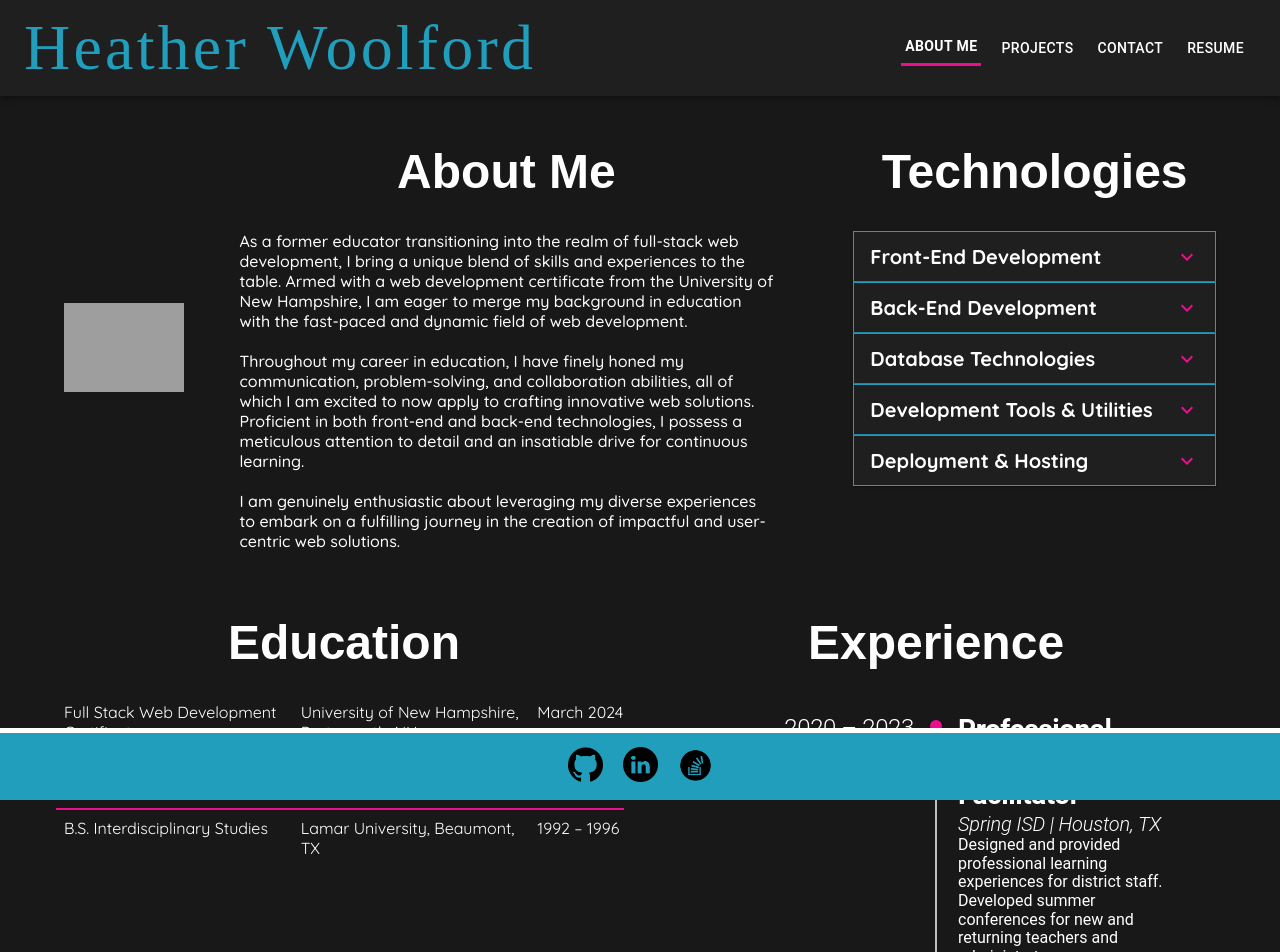
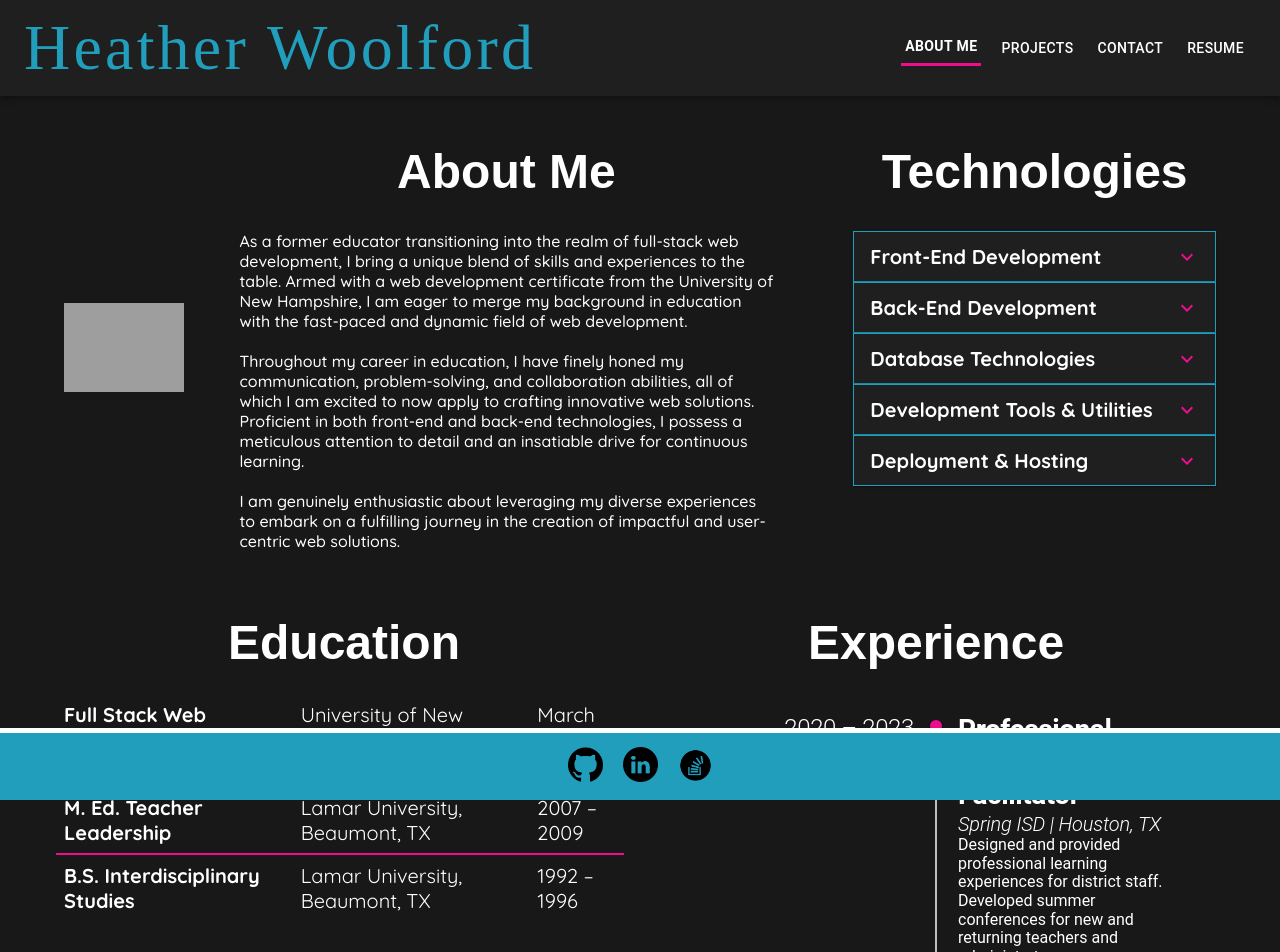
Before and after one commit to hwoolford/Portfolio, a React (Vite) app: page /about in a window 1280 px wide. Shown: the top 952 px of the page. Built offline with nearby package versions, Linux system fonts and the light colour scheme; grey boxes are pictures that could not be loaded; a web font is replaced by a local one.

Commit message:
bolded degree/cert name and increased font size of education component

```diff
--- a/src/components/AboutMe/Education.jsx
+++ b/src/components/AboutMe/Education.jsx
@@ -13,7 +13,8 @@ export default function Education() {
           justifyContent="start"
           alignItems="start"
           fontFamily="Quicksand"
-        >
+          fontWeight="bold"
+          fontSize="1.25rem"        >
           Full Stack Web Development Certificate
         </Grid>
         <Grid
@@ -24,6 +25,7 @@ export default function Education() {
           justifyContent="start"
           alignItems="start"
           fontFamily="Quicksand"
+          fontSize="1.25rem"
         >
           University of New Hampshire, Portsmouth, NH
         </Grid>
@@ -35,6 +37,7 @@ export default function Education() {
           justifyContent="start"
           alignItems="start"
           fontFamily="Quicksand"
+          fontSize="1.25rem"
         >
           March 2024
         </Grid>
@@ -48,6 +51,8 @@ export default function Education() {
           justifyContent="start"
           alignItems="start"
           fontFamily="Quicksand"
+          fontWeight="bold"
+          fontSize="1.25rem"
         >
           M. Ed. Teacher Leadership
         </Grid>
@@ -59,6 +64,7 @@ export default function Education() {
           justifyContent="start"
           alignItems="start"
           fontFamily="Quicksand"
+          fontSize="1.25rem"
         >
           Lamar University, Beaumont, TX
         </Grid>
@@ -70,6 +76,7 @@ export default function Education() {
           justifyContent="start"
           alignItems="start"
           fontFamily="Quicksand"
+          fontSize="1.25rem"
         >
           2007 – 2009
         </Grid>
@@ -83,6 +90,8 @@ export default function Education() {
           justifyContent="start"
           alignItems="start"
           fontFamily="Quicksand"
+          fontWeight="bold"
+          fontSize="1.25rem"
         >
           B.S. Interdisciplinary Studies
         </Grid>
@@ -94,6 +103,7 @@ export default function Education() {
           justifyContent="start"
           alignItems="start"
           fontFamily="Quicksand"
+          fontSize="1.25rem"
         >
           Lamar University, Beaumont, TX
         </Grid>
@@ -105,6 +115,7 @@ export default function Education() {
           justifyContent="start"
           alignItems="start"
           fontFamily="Quicksand"
+          fontSize="1.25rem"
         >
           1992 – 1996
         </Grid>
```
